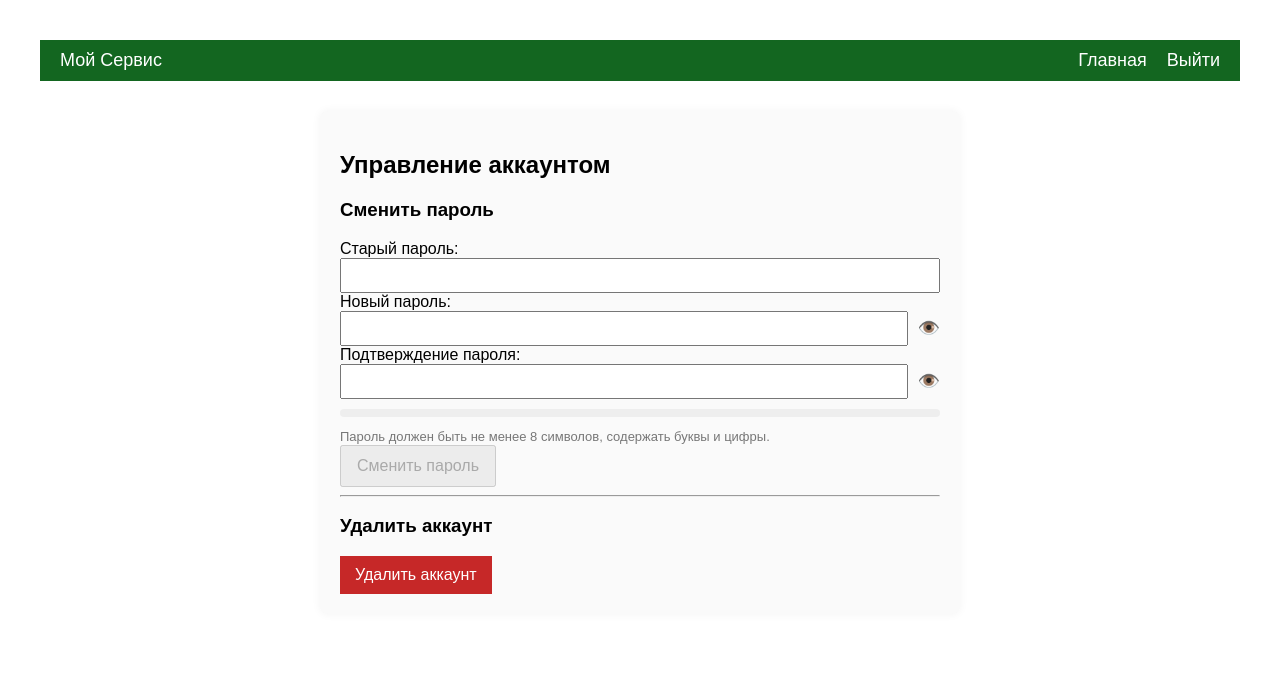
After one commit to sendy-tech/LestaGame_TestTask, a FastAPI app: template app/templates/account.html in a window 1280 px wide. The commit adds this page. Shown: the top 683 px of the page. Run offline with FastAPI, Linux system fonts and the light colour scheme; the template is opened without the code that fills it, so the values that code supplies are empty; parts of the project's set-up code (start-up, migrations or seed data) failed here and were passed over.

Commit message:
Добавлена возможность изменения пароля, удаления аккаунта

```diff
--- a/app/auth/routes.py
+++ b/app/auth/routes.py
@@ -1,27 +1,42 @@
+import re
 from http import HTTPStatus
-from fastapi import APIRouter, Request, Form
+from urllib.parse import quote, unquote
+
+from fastapi import APIRouter, Request, Form, Depends
 from fastapi.responses import RedirectResponse
 from fastapi.templating import Jinja2Templates
-from sqlalchemy import select
+from sqlalchemy import select,update
+from sqlalchemy.ext.asyncio import AsyncSession
+from starlette import status
 from starlette.responses import HTMLResponse
 from starlette.status import HTTP_303_SEE_OTHER
 
-from app.database import async_session
+from app.database import async_session, get_db
 from app.auth.auth_models import User
-from app.auth.auth_services import verify_password, hash_password, create_access_token
+from app.auth.auth_services import (
+    verify_password, hash_password,
+    create_access_token
+)
+from app.auth.dependencies import get_current_user_optional
 
 templates = Jinja2Templates(directory="app/templates")
 router = APIRouter()
 
-# Форма регистрации
+PASSWORD_HINT = "Пароль должен быть не менее 8 символов и содержать буквы и цифры."
+
+def is_valid_password(password: str) -> bool:
+    return (
+        len(password) >= 8 and
+        bool(re.search(r"[A-Za-z]", password)) and
+        bool(re.search(r"\d", password))
+    )
+
 @router.get("/register", response_class=HTMLResponse)
 async def register_form(request: Request):
-    return templates.TemplateResponse("register.html", {"request": request})
+    return templates.TemplateResponse("register.html", {"request": request, "password_hint": PASSWORD_HINT})
 
-# Обработка регистрации
 @router.post("/register")
 async def register_user(request: Request, username: str = Form(...), password: str = Form(...)):
-    response_class = HTMLResponse
     async with async_session() as session:
         result = await session.execute(select(User).where(User.username == username))
         existing_user = result.scalar_one_or_none()
@@ -29,7 +44,15 @@ async def register_user(request: Request, username: str = Form(...), password: s
         if existing_user:
             return templates.TemplateResponse("register.html", {
                 "request": request,
-                "error": "Пользователь уже существует"
+                "error": "Пользователь уже существует",
+                "password_hint": PASSWORD_HINT
+            })
+
+        if not is_valid_password(password):
+            return templates.TemplateResponse("register.html", {
+                "request": request,
+                "error": "Пароль не соответствует требованиям.",
+                "password_hint": PASSWORD_HINT
             })
 
         new_user = User(username=username, hashed_password=hash_password(password))
@@ -38,13 +61,10 @@ async def register_user(request: Request, username: str = Form(...), password: s
 
     return RedirectResponse(url="/auth/login", status_code=HTTP_303_SEE_OTHER)
 
-# Форма входа
 @router.get("/login", response_class=HTMLResponse)
 async def login_form(request: Request):
-    response_class = HTMLResponse
     return templates.TemplateResponse("login.html", {"request": request})
 
-# Обработка входа
 @router.post("/login")
 async def login_user(request: Request, username: str = Form(...), password: str = Form(...)):
     async with async_session() as session:
@@ -67,10 +87,84 @@ async def login_user(request: Request, username: str = Form(...), password: str
     )
     return response
 
-# Выход из системы
 @router.get("/logout", response_class=HTMLResponse)
 def logout():
     response = RedirectResponse(url="/", status_code=HTTPStatus.SEE_OTHER)
     response.delete_cookie("access_token")
     response.set_cookie("msg", "Upload available to authorized users only", max_age=5)
     return response
+
+# Страница управления аккаунтом
+@router.get("/account", response_class=HTMLResponse)
+async def account_page(
+    request: Request,
+    current_user: User = Depends(get_current_user_optional)
+):
+    msg = request.cookies.get("msg")
+    msg_class = request.cookies.get("msg_class", "flash-success")
+
+    context = {
+        "request": request,
+        "username": current_user.username,
+        "password_hint": PASSWORD_HINT,
+        "msg": unquote(msg) if msg else None,
+        "msg_class": msg_class
+    }
+
+    response = templates.TemplateResponse("account.html", context)
+    response.delete_cookie("msg")
+    response.delete_cookie("msg_class")
+    return response
+
+# Смена пароля
+@router.post("/change-password")
+async def change_password(
+    request: Request,
+    old_password: str = Form(...),
+    new_password: str = Form(...),
+    current_user: User = Depends(get_current_user_optional)
+):
+    if not verify_password(old_password, current_user.hashed_password):
+        msg = quote("Старый пароль неверен")
+        response = RedirectResponse("/auth/account", status_code=303)
+        response.set_cookie("msg", msg, max_age=5)
+        response.set_cookie("msg_class", "flash-error", max_age=5)
+        return response
+
+    if not is_valid_password(new_password):
+        msg = quote("Новый пароль не соответствует требованиям.")
+        response = RedirectResponse("/auth/account", status_code=303)
+        response.set_cookie("msg", msg, max_age=5)
+        response.set_cookie("msg_class", "flash-error", max_age=5)
+        return response
+
+    async with async_session() as session:
+        await session.execute(
+            update(User)
+            .where(User.id == current_user.id)
+            .values(hashed_password=hash_password(new_password))
+        )
+        await session.commit()
+
+    msg = quote("Пароль успешно изменён")
+    response = RedirectResponse("/auth/account", status_code=303)
+    response.set_cookie("msg", msg, max_age=5)
+    response.set_cookie("msg_class", "flash-success", max_age=5)
+    return response
+
+# Удаление аккаунта
+@router.post("/delete-account")
+async def delete_account(
+    request: Request,
+    db: AsyncSession = Depends(get_db),
+    user: User = Depends(get_current_user_optional)
+):
+    await db.delete(user)
+    await db.commit()
+
+    msg = quote("Аккаунт удалён. Вы можете войти под другим пользователем.")
+    response = RedirectResponse(url="/", status_code=status.HTTP_303_SEE_OTHER)
+    response.delete_cookie("access_token")
+    response.set_cookie("msg", msg, max_age=5)
+    response.set_cookie("msg_class", "flash-success", max_age=5)
+    return response
--- a/app/database.py
+++ b/app/database.py
@@ -20,3 +20,7 @@ async_session = async_sessionmaker(engine, expire_on_commit=False)
 
 # Базовый класс моделей
 Base = declarative_base()
+
+async def get_db():
+    async with async_session() as session:
+        yield session
--- a/app/main.py
+++ b/app/main.py
@@ -1,6 +1,7 @@
 import logging, os
 from http import HTTPStatus
 from contextlib import asynccontextmanager
+from urllib.parse import unquote
 
 from fastapi import FastAPI, File, Request, UploadFile, Depends
 from fastapi.templating import Jinja2Templates
@@ -53,10 +54,13 @@ async def lifespan(app: FastAPI):
 # Главная страница: отображает форму и приветствие
 @app.get("/", response_class=HTMLResponse)
 async def get_root(request: Request, current_user: User = Depends(get_current_user_optional)):
+    logger.info(f"Запрос на /: query_params={request.query_params}")
     # Проверка авторизации
     if not current_user:
         return RedirectResponse(url="/auth/login", status_code=HTTPStatus.SEE_OTHER)
     msg = request.cookies.get("msg")
+    if msg:
+        msg = unquote(msg)
     response = templates.TemplateResponse(
         request=request,
         name="index.html",
--- a/app/static/styles.css
+++ b/app/static/styles.css
@@ -111,3 +136,71 @@ th {
     display: block;
     margin: 0 auto;
 }
+
+.hint {
+    font-size: 13px;
+    color: #777;
+    margin-top: 5px;
+}
+
+.password-strength {
+    font-weight: bold;
+    font-size: 14px;
+    margin-top: 5px;
+}
+
+.container {
+    max-width: 600px;
+    margin: 30px auto;
+    padding: 20px;
+    background: #fafafa;
+    border-radius: 8px;
+    box-shadow: 0 0 10px rgba(0,0,0,0.05);
+}
+
+.password-field {
+    display: flex;
+    align-items: center;
+    gap: 10px;
+}
+
+.toggle {
+    cursor: pointer;
+    font-size: 18px;
+}
+
+.password-meter {
+    height: 8px;
+    background: #eee;
+    margin: 10px 0;
+    border-radius: 5px;
+    overflow: hidden;
+}
+
+.strength-bar {
+    height: 100%;
+    width: 0;
+    transition: width 0.3s ease;
+}
+
+button.danger {
+    background-color: #c62828;
+    color: white;
+    border: none;
+}
+
+button.danger:hover {
+    background-color: #a32020;
+}
+
+.wide-container {
+    max-width: 95%;
+    width: 100%;
+    margin: 30px auto;
+    padding: 10px;
+}
+
+/* Таблица на всю ширину */
+.full-width {
+    width: 100%;
+}
--- /dev/null
+++ b/app/templates/account.html
@@ -0,0 +1,111 @@
+<!DOCTYPE html>
+<html lang="ru">
+<head>
+  <meta charset="UTF-8">
+  <title>Управление аккаунтом</title>
+  <link rel="stylesheet" href="/static/styles.css">
+</head>
+<body>
+  <div class="navbar">
+    <div>Мой Сервис</div>
+    <div>
+      <a href="/">Главная</a>
+      <a href="/auth/logout">Выйти</a>
+    </div>
+  </div>
+
+  <div class="container">
+    <h2>Управление аккаунтом</h2>
+
+    {% if error %}
+      <div class="flash-error">{{ error }}</div>
+    {% endif %}
+    {% if success %}
+      <div class="flash-success">{{ success }}</div>
+    {% endif %}
+
+    <h3>Сменить пароль</h3>
+    <form method="post" action="/auth/change-password" id="change-password-form">
+      <label for="old_password">Старый пароль:</label>
+      <input type="password" name="old_password" required>
+
+      <label for="new_password">Новый пароль:</label>
+      <div class="password-field">
+        <input type="password" id="new_password" name="new_password" required oninput="updatePasswordUI()">
+        <span class="toggle" onclick="toggleVisibility('new_password')">👁️</span>
+      </div>
+
+      <label for="confirm_password">Подтверждение пароля:</label>
+      <div class="password-field">
+        <input type="password" id="confirm_password" name="confirm_password" required oninput="updatePasswordUI()">
+        <span class="toggle" onclick="toggleVisibility('confirm_password')">👁️</span>
+      </div>
+
+      <div class="password-meter">
+        <div id="strength-bar" class="strength-bar"></div>
+      </div>
+
+      <small id="password_hint" class="hint">Пароль должен быть не менее 8 символов, содержать буквы и цифры.</small><br>
+      <small id="match_hint" class="hint"></small>
+
+      <button type="submit" id="submit-btn" disabled>Сменить пароль</button>
+    </form>
+
+    <hr>
+
+    <h3>Удалить аккаунт</h3>
+    <form method="post" action="/auth/delete-account" onsubmit="return confirm('Вы уверены, что хотите удалить аккаунт? Это действие необратимо.')">
+      <button type="submit" class="danger">Удалить аккаунт</button>
+    </form>
+  </div>
+
+  <script>
+    function toggleVisibility(id) {
+      const input = document.getElementById(id);
+      input.type = input.type === "password" ? "text" : "password";
+    }
+
+    function updatePasswordUI() {
+      const password = document.getElementById("new_password").value;
+      const confirm = document.getElementById("confirm_password").value;
+      const submit = document.getElementById("submit-btn");
+      const hint = document.getElementById("password_hint");
+      const matchHint = document.getElementById("match_hint");
+      const strengthBar = document.getElementById("strength-bar");
+
+      const lengthValid = password.length >= 8;
+      const hasLetter = /[A-Za-z]/.test(password);
+      const hasDigit = /\d/.test(password);
+
+      if (!lengthValid || !hasLetter || !hasDigit) {
+        hint.textContent = "Пароль должен быть не менее 8 символов, содержать буквы и цифры.";
+        hint.style.color = "red";
+      } else {
+        hint.textContent = "Пароль соответствует требованиям.";
+        hint.style.color = "green";
+      }
+
+      if (confirm === "") {
+        matchHint.textContent = "";
+      } else if (password !== confirm) {
+        matchHint.textContent = "Пароли не совпадают.";
+        matchHint.style.color = "red";
+      } else {
+        matchHint.textContent = "Пароли совпадают.";
+        matchHint.style.color = "green";
+      }
+
+      let score = 0;
+      if (lengthValid) score++;
+      if (hasLetter) score++;
+      if (hasDigit) score++;
+
+      const colors = ["#e74c3c", "#f39c12", "#2ecc71"];
+      strengthBar.style.width = `${score * 33}%`;
+      strengthBar.style.backgroundColor = colors[score - 1] || "#ddd";
+
+      submit.disabled = !(lengthValid && hasLetter && hasDigit && password === confirm);
+    }
+  </script>
+</body>
+</html>
--- a/app/templates/index.html
+++ b/app/templates/index.html
@@ -12,6 +12,7 @@
     <div>
         {% if current_user %}
             <span>Привет, {{ current_user.username }}!</span>
+            <a href="/auth/account">Настройки аккаунта</a>
             <a href="/auth/logout">Выйти</a>
         {% else %}
             <a href="/auth/login">Войти</a>
--- a/app/templates/output.html
+++ b/app/templates/output.html
@@ -15,8 +15,8 @@
     </div>
 </div>
 
-<div class="container">
-    <table class="styled-table">
+<div class="container wide-container">
+    <table class="styled-table full-width">
         <thead>
             <tr>
                 <th>Слово</th>
--- a/compose.yaml
+++ b/compose.yaml
@@ -1,5 +1,3 @@
-version: "3.9"
-
 services:
   app:
     build:
--- a/requirements.txt
+++ b/requirements.txt
@@ -9,3 +9,5 @@ psycopg2-binary==2.9.10
 passlib == 1.7.0
 python-jose[cryptography]==3.4.0
 bcrypt == 4.3.0
+starlette~=0.38.6
+pydantic~=2.11.1
```
Also changed, not shown: other parts of app/static/styles.css (+26 -1 lines), app/templates/register.html (+29 -1 lines), app/auth/auth_models.py (line endings or trailing spaces), app/auth/auth_services.py (line endings or trailing spaces), app/models.py (line endings or trailing spaces), app/services.py (line endings or trailing spaces), app/templates/login.html (line endings or trailing spaces).
